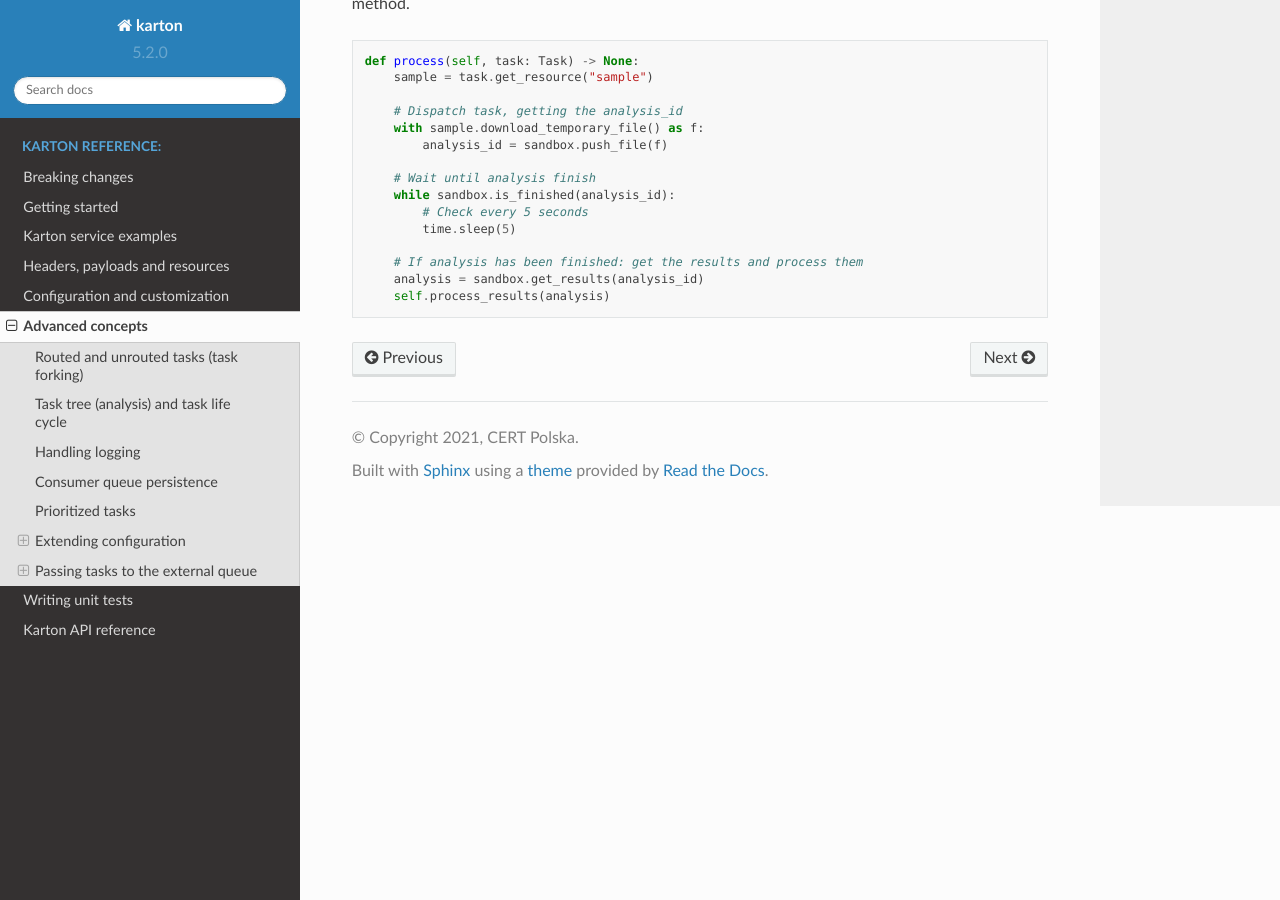
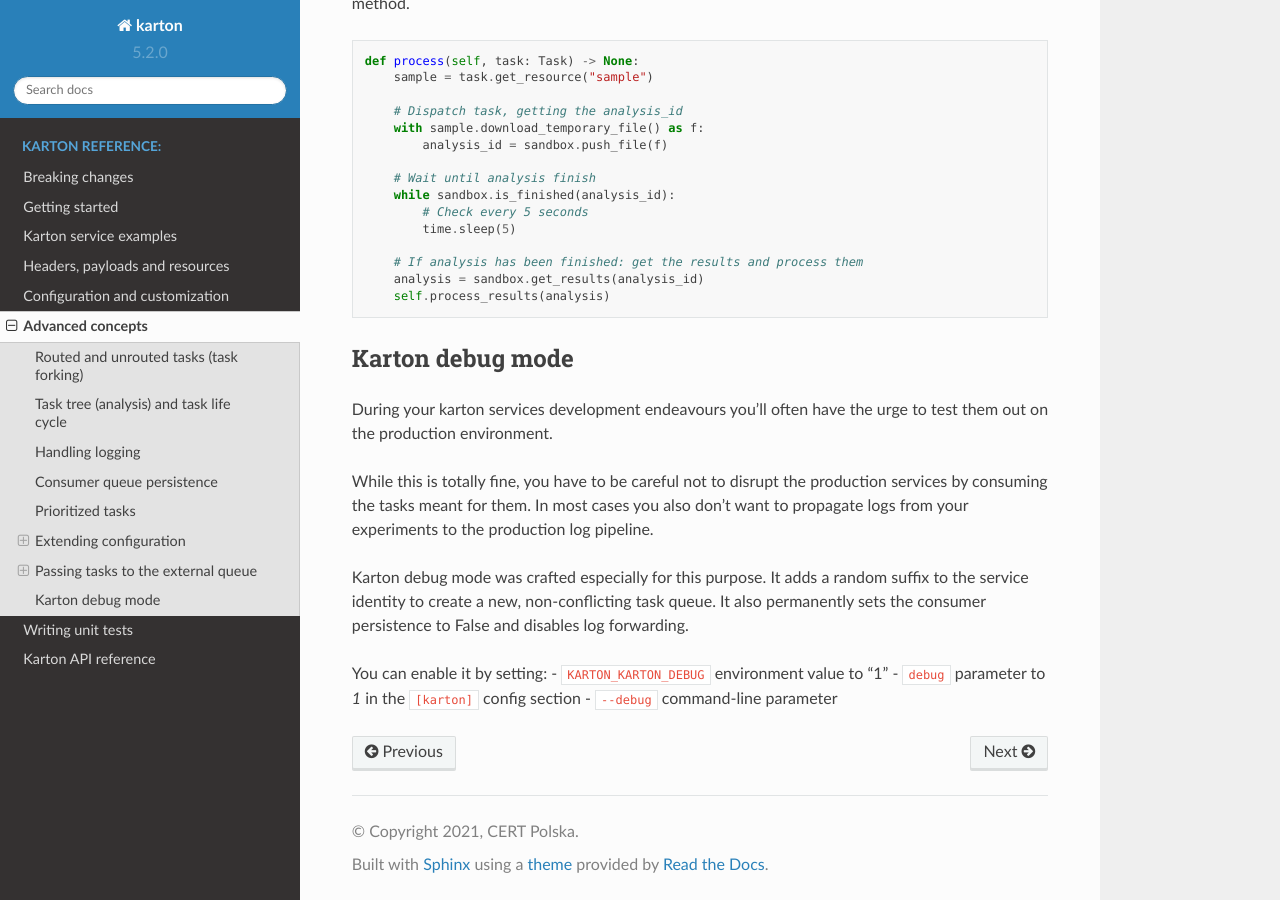
Before and after one commit to CERT-Polska/karton, a Sphinx documentation site: the page built from docs/advanced_concepts.rst, in a window 1280 px wide and 900 px high, scrolled down 6847 px. Built offline with Sphinx 7.4.7 and the Read the Docs theme 2.0.0, drawn with Linux system fonts in a browser that asks for light colours.

Commit message:
Introduce karton debug (#220)
Co-authored-by: Jarosław Jedynak <msm2e4d534d@gmail.com>

```diff
--- a/docs/advanced_concepts.rst
+++ b/docs/advanced_concepts.rst
@@ -230,3 +230,19 @@
         # If analysis has been finished: get the results and process them
         analysis = sandbox.get_results(analysis_id)
         self.process_results(analysis)
+
+
+Karton debug mode
+-----------------
+
+During your karton services development endeavours you'll often have the urge to test them out on the production environment.
+
+While this is totally fine, you have to be careful not to disrupt the production services by consuming the tasks meant for them. In most cases you also don't want to propagate logs from your experiments to the production log pipeline.
+
+Karton debug mode was crafted especially for this purpose. It adds a random suffix to the service identity to create a new, non-conflicting task queue.
+It also permanently sets the consumer persistence to False and disables log forwarding.
+
+You can enable it by setting:
+- :code:`KARTON_KARTON_DEBUG` environment value to "1"
+- :code:`debug` parameter to `1` in the :code:`[karton]` config section
+- :code:`--debug` command-line parameter
--- a/docs/service_configuration.rst
+++ b/docs/service_configuration.rst
@@ -48,6 +48,7 @@
  [redis]        socket_timeout    Socket timeout for Redis operations in seconds (default: 30, use 0 to turn off if timeout doesn't work properly)
  [karton]       identity          Karton service identity override (overrides the name provided in class / constructor arguments)
  [karton]       persistent        Karton service queue persistency override
+ [karton]       debug             Karton debug mode for service development
  [karton]       task_timeout      Karton service task execution timeout in seconds. Useful if your service sometimes hangs. Karton will schedule SIGALRM if this value is set.
  [logging]      level             Logging level for Karton service logger (default: INFO)
  [signaling]    status            Turns on producing of 'karton.signaling.status' tasks, signalling the task start and finish events by Karton service (default: 0, off)
@@ -90,6 +91,7 @@
       --identity IDENTITY   Alternative identity for Karton service
       --log-level LOG_LEVEL
                             Logging level of Karton logger
+      --debug               Enable debugging mode
       --setup-bucket        Create missing bucket in S3 storage
       --disable-gc          Do not run GC in this instance
       --disable-router      Do not run task routing in this instance
```
Also changed, not shown: 3 other files.
